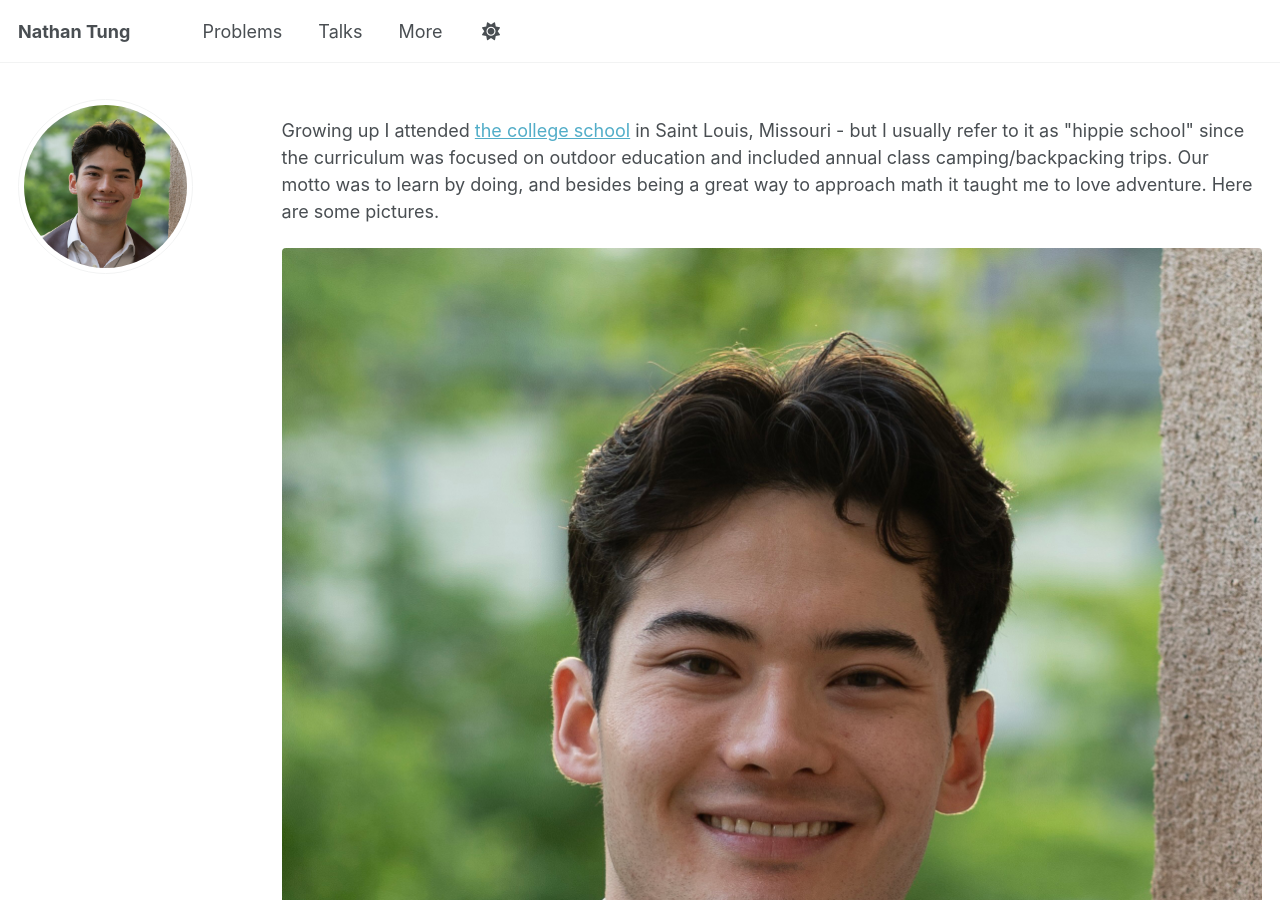
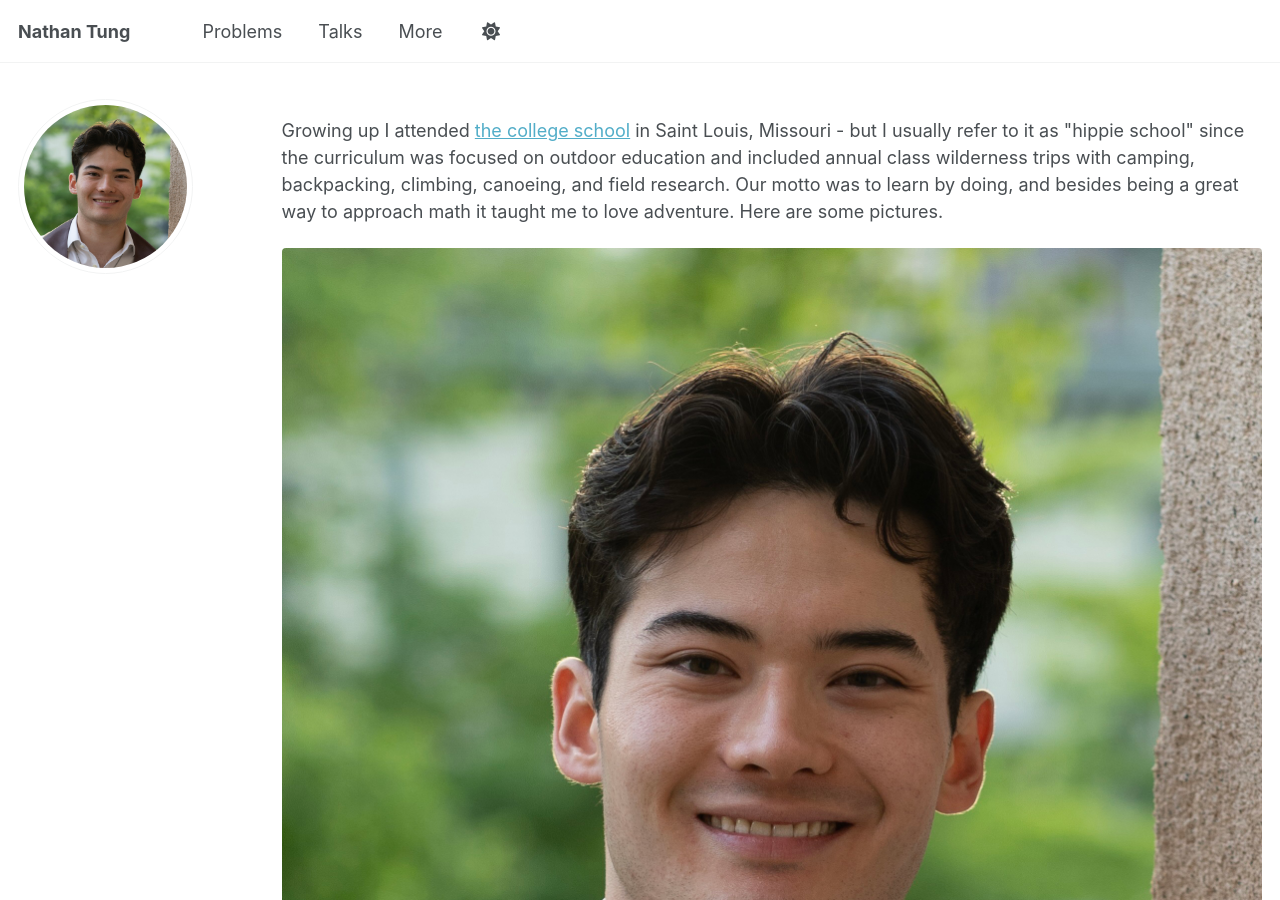
Before and after one commit to njtung/njtung.github.io, a Jekyll site: the page built from _pages/more.html, in a window 1280 px wide and 900 px high. Built offline with Jekyll 4.4.1, drawn with Linux system fonts in a browser that asks for light colours; a script that is not in the unit is left out.

Commit message:
Update more.html

```diff
--- a/_pages/more.html
+++ b/_pages/more.html
@@ -5,13 +5,12 @@ author_profile: true
 ---
 
 <p>
-  Growing up I attended <a href="https://www.thecollegeschool.org">the college school</a> in Saint Louis, Missouri
-  - but I usually refer to it as "hippie school" since the curriculum was focused on outdoor education and included annual class camping/backpacking trips.
-  Our motto was to learn by doing, and besides being a great way to approach math it taught me to love adventure. Here are some pictures.
+  Growing up I attended <a href="https://www.thecollegeschool.org">the college school</a> in Saint Louis, Missouri - but I usually refer to it as "hippie school" since the curriculum was focused on outdoor education and included annual class wilderness trips with camping, backpacking, climbing, canoeing, and field research. Our motto was to learn by doing, and besides being a great way to approach math it taught me to love adventure. Here are some pictures.
 </p>
 
-<div style="text-align: center;"> <figure style="display: inline-block; margin: 0;">
-  <img src="../images/profile.png" alt="test" width="200">
-  <figcaption>Text</figcaption>
-</figure>
+<div style="text-align: center;">
+  <figure style="display: inline-block; margin: 0;">
+    <img src="../images/profile.png" alt="test" width="200">
+    <figcaption>Text</figcaption>
+  </figure>
 </div>
```
